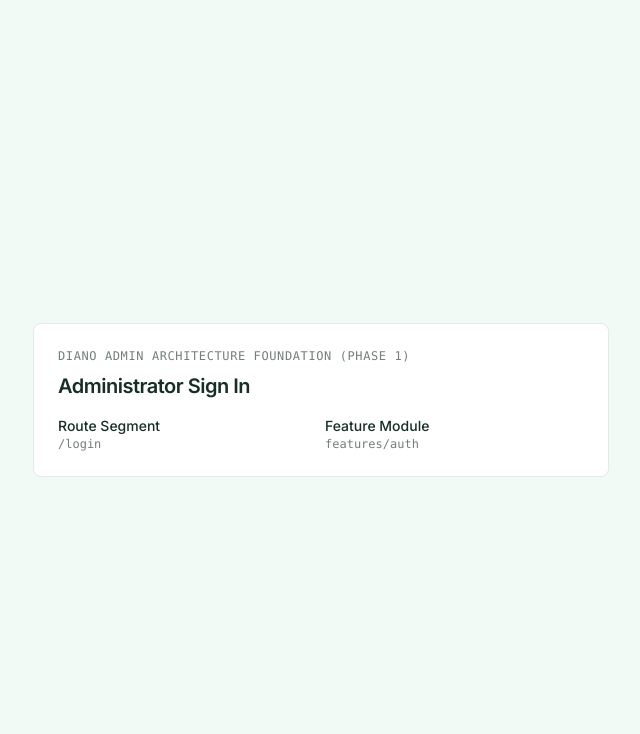
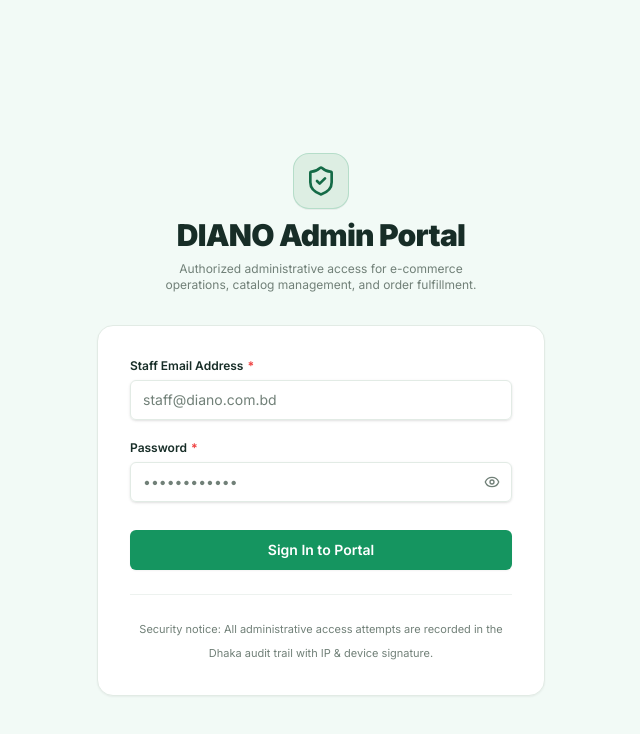
Before and after one commit to shuvoredsky/diano-admin, a Next.js app: page /login in a window 1280 px wide. Shown: the top 734 px of the page, without its empty margins (319-959 px from the left). Built offline with nearby package versions, Linux system fonts and the light colour scheme; no server answers.

Commit message:
feat(auth): login page, logout and safe returnTo

```diff
--- a/src/app/(auth)/login/page.tsx
+++ b/src/app/(auth)/login/page.tsx
@@ -1,12 +1,187 @@
-import { RoutePlaceholder } from '@/components/shared/route-placeholder';
-import { AUTH_ROUTES } from '@/constants/routes';
+'use client';
+
+import { useState, useEffect } from 'react';
+import { useRouter, useSearchParams } from 'next/navigation';
+import { useForm } from 'react-hook-form';
+import { zodResolver } from '@hookform/resolvers/zod';
+import { useAppDispatch } from '@/store/hooks';
+import { setSession } from '@/store/slices/auth.slice';
+import { usePermissions } from '@/hooks/use-permissions';
+import { adminLoginSchema, type AdminLoginFormValues } from '@/features/auth/schemas/auth.schema';
+import { loginAdmin, getCurrentAdminProfile } from '@/features/auth/api/auth.api';
+import { sanitizeReturnUrl } from '@/lib/auth/proxy-guard';
+import { FormField } from '@/components/forms/form-field';
+import { Input } from '@/components/ui/input';
+import { Button } from '@/components/ui/button';
+import { ShieldCheck, Eye, EyeOff, AlertCircle, Loader2 } from 'lucide-react';
 
 export default function LoginPage() {
+  const router = useRouter();
+  const searchParams = useSearchParams();
+  const dispatch = useAppDispatch();
+  const { isAuthenticated, isLoading: isAuthLoading } = usePermissions();
+
+  const [showPassword, setShowPassword] = useState(false);
+  const [serverError, setServerError] = useState<string | null>(null);
+
+  const rawReturnTo = searchParams?.get('returnTo') || searchParams?.get('returnUrl');
+  const safeReturnTo = sanitizeReturnUrl(rawReturnTo);
+
+  // If already authenticated, redirect to safe return destination
+  useEffect(() => {
+    if (!isAuthLoading && isAuthenticated) {
+      router.replace(safeReturnTo);
+    }
+  }, [isAuthenticated, isAuthLoading, router, safeReturnTo]);
+
+  const {
+    register,
+    handleSubmit,
+    formState: { errors, isSubmitting },
+  } = useForm<AdminLoginFormValues>({
+    resolver: zodResolver(adminLoginSchema),
+    defaultValues: {
+      email: '',
+      password: '',
+    },
+  });
+
+  const onSubmit = async (values: AdminLoginFormValues) => {
+    setServerError(null);
+
+    try {
+      // 1. Authenticate with backend
+      await loginAdmin(values);
+
+      // 2. Fetch authenticated profile & effective permissions
+      const profile = await getCurrentAdminProfile();
+
+      // 3. Populate Redux session state
+      dispatch(
+        setSession({
+          user: profile,
+          permissions: profile.permissions || [],
+          isSuperAdmin: profile.isSuperAdmin,
+        })
+      );
+
+      // 4. Navigate to sanitized return destination
+      router.push(safeReturnTo);
+    } catch (err) {
+      const message =
+        err instanceof Error
+          ? err.message
+          : 'Unable to sign in. Please verify your credentials or network connection.';
+      setServerError(message);
+    }
+  };
+
   return (
-    <RoutePlaceholder
-      title="Administrator Sign In"
-      routePath={AUTH_ROUTES.LOGIN}
-      moduleName="features/auth"
-    />
+    <div className="flex min-h-screen items-center justify-center bg-background px-4 py-12 sm:px-6 lg:px-8">
+      <div className="w-full max-w-md space-y-8">
+        {/* Brand Header */}
+        <div className="text-center space-y-2">
+          <div className="mx-auto flex h-14 w-14 items-center justify-center rounded-2xl bg-mint border border-primary/20 text-primary-deep shadow-2xs">
+            <ShieldCheck className="h-8 w-8" />
+          </div>
+          <h1 className="text-2xl font-black tracking-tight text-foreground sm:text-3xl">
+            DIANO Admin Portal
+          </h1>
+          <p className="text-xs text-muted-foreground max-w-xs mx-auto">
+            Authorized administrative access for e-commerce operations, catalog management, and order fulfillment.
+          </p>
+        </div>
+
+        {/* Login Card */}
+        <div className="rounded-2xl border border-border bg-card p-6 sm:p-8 shadow-xs">
+          {/* Server Error Alert */}
+          {serverError && (
+            <div
+              role="alert"
+              className="mb-6 flex items-start gap-2.5 rounded-xl border border-destructive/20 bg-destructive/10 p-3.5 text-xs text-destructive font-medium"
+            >
+              <AlertCircle className="h-4 w-4 shrink-0 mt-0.5" />
+              <div className="flex-1">{serverError}</div>
+            </div>
+          )}
+
+          <form onSubmit={handleSubmit(onSubmit)} className="space-y-5" noValidate>
+            {/* Email Field */}
+            <FormField
+              label="Staff Email Address"
+              htmlFor="email"
+              required
+              error={errors.email?.message}
+            >
+              <Input
+                id="email"
+                type="email"
+                autoComplete="email"
+                placeholder="staff@diano.com.bd"
+                disabled={isSubmitting}
+                className="h-10 text-sm"
+                {...register('email')}
+              />
+            </FormField>
+
+            {/* Password Field */}
+            <FormField
+              label="Password"
+              htmlFor="password"
+              required
+              error={errors.password?.message}
+            >
+              <div className="relative">
+                <Input
+                  id="password"
+                  type={showPassword ? 'text' : 'password'}
+                  autoComplete="current-password"
+                  placeholder="••••••••••••"
+                  disabled={isSubmitting}
+                  className="h-10 pr-10 text-sm"
+                  {...register('password')}
+                />
+                <button
+                  type="button"
+                  onClick={() => setShowPassword(!showPassword)}
+                  disabled={isSubmitting}
+                  className="absolute right-3 top-1/2 -translate-y-1/2 text-muted-foreground hover:text-foreground focus:outline-hidden"
+                  aria-label={showPassword ? 'Hide password' : 'Show password'}
+                >
+                  {showPassword ? (
+                    <EyeOff className="h-4 w-4" />
+                  ) : (
+                    <Eye className="h-4 w-4" />
+                  )}
+                </button>
+              </div>
+            </FormField>
+
+            {/* Submit Button */}
+            <Button
+              type="submit"
+              disabled={isSubmitting}
+              className="w-full h-10 font-semibold text-sm shadow-xs mt-2"
+            >
+              {isSubmitting ? (
+                <>
+                  <Loader2 className="mr-2 h-4 w-4 animate-spin" />
+                  Verifying Credentials...
+                </>
+              ) : (
+                'Sign In to Portal'
+              )}
+            </Button>
+          </form>
+
+          {/* Security Notice */}
+          <div className="mt-6 pt-5 border-t border-border/60 text-center">
+            <span className="text-[11px] text-muted-foreground">
+              Security notice: All administrative access attempts are recorded in the Dhaka audit trail with IP & device signature.
+            </span>
+          </div>
+        </div>
+      </div>
+    </div>
   );
 }
--- a/src/lib/auth/proxy-guard.ts
+++ b/src/lib/auth/proxy-guard.ts
@@ -7,7 +7,9 @@ export interface ProxyDecision {
 }
 
 /**
- * Validates that a return URL is a safe relative internal path and prevents open-redirect attacks.
+ * Validates that a return URL/path is a safe relative internal path and strictly prevents open-redirect attacks.
+ * Rejects external hosts, protocol schemes (https:, javascript:, data:), protocol-relative slashes (//),
+ * backslashes (/\ or \\), and control characters.
  */
 export function sanitizeReturnUrl(rawReturnUrl: string | null | undefined): string {
   if (!rawReturnUrl) {
@@ -15,25 +17,38 @@ export function sanitizeReturnUrl(rawReturnUrl: string | null | undefined): stri
   }
 
   const trimmed = rawReturnUrl.trim();
-  // Must start with a single '/' and not '//' or '/\' or contain protocol schemes
-  if (!trimmed.startsWith('/') || trimmed.startsWith('//') || trimmed.startsWith('/\\')) {
+
+  // Must start with a single '/' and not '//' or '/\' or contain any backslashes
+  if (!trimmed.startsWith('/') || trimmed.startsWith('//') || trimmed.startsWith('/\\') || trimmed.includes('\\')) {
     return ADMIN_ROUTES.ROOT;
   }
 
+  // Reject any URI scheme e.g. javascript:, data:, https:
   if (/^[a-zA-Z][a-zA-Z\d+\-.]*:/.test(trimmed)) {
     return ADMIN_ROUTES.ROOT;
+  }
+
+  // Reject whitespace or ASCII control characters
+  for (let i = 0; i < trimmed.length; i++) {
+    const code = trimmed.charCodeAt(i);
+    if (code <= 32 || code === 127) {
+      return ADMIN_ROUTES.ROOT;
+    }
   }
 
   return trimmed;
 }
 
+export const sanitizeReturnTo = sanitizeReturnUrl;
+
 /**
  * Pure, lightweight optimistic route interception evaluator used by Next.js 16 `proxy.ts`.
  *
- * SECURITY NOTE:
- * - Cookie presence (`diano_refresh_token`) is ONLY an optimistic signal for route redirection.
- * - It is NEVER treated as proof of a valid authenticated session or authorization.
- * - Actual session validity and RBAC permissions are verified server-side and by diano-server.
+ * ARCHITECTURAL & SECURITY NOTE:
+ * - Cookie presence (`diano_refresh_token`) is strictly an OPTIMISTIC UI SIGNAL for route redirection.
+ * - It is NEVER treated as proof of authorization or a valid session.
+ * - Actual authentication and RBAC permissions are enforced server-side by diano-server on every API request
+ *   and verified by client AuthGate before rendering administrative screens.
  */
 export function evaluateProxyRequest(params: {
   pathname: string;
@@ -49,13 +64,13 @@ export function evaluateProxyRequest(params: {
     (authPath) => pathname === authPath || pathname.startsWith(`${authPath}/`),
   );
 
-  // 1. Unauthenticated access to protected /admin/* route -> redirect to /login?returnUrl=...
+  // 1. Unauthenticated access to protected /admin/* route -> redirect to /login?returnTo=...
   if (isProtectedAdminRoute && !hasRefreshCookie) {
     const intendedPath = sanitizeReturnUrl(`${pathname}${search}`);
-    const encodedReturnUrl = encodeURIComponent(intendedPath);
+    const encodedReturnTo = encodeURIComponent(intendedPath);
     return {
       action: 'redirect',
-      destination: `${AUTH_ROUTES.LOGIN}?returnUrl=${encodedReturnUrl}`,
+      destination: `${AUTH_ROUTES.LOGIN}?returnTo=${encodedReturnTo}`,
     };
   }
 
```
Also changed, not shown: src/features/auth/api/auth.api.ts (+45 -7 lines), 1 other file (tests, documents, lock files or other folders).
